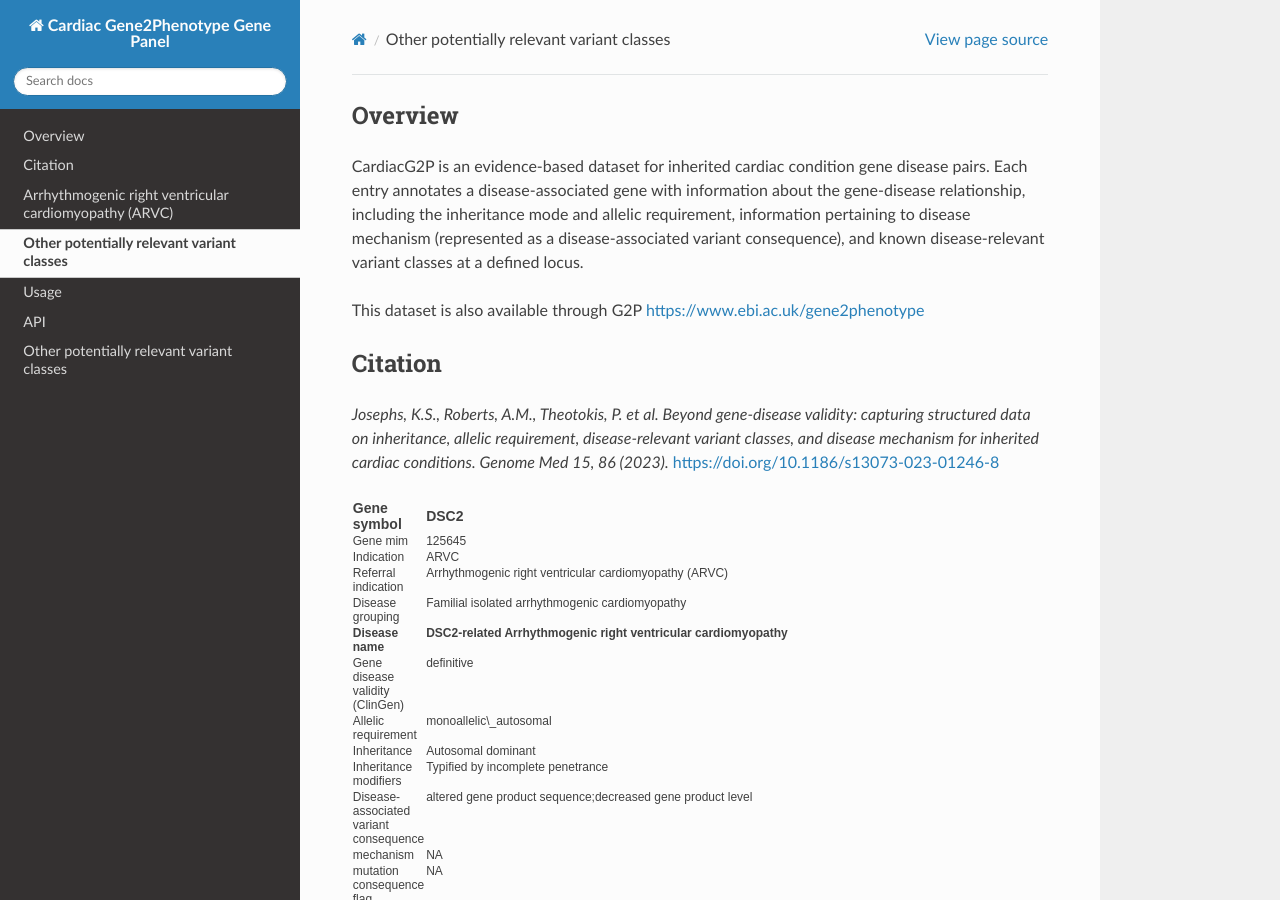
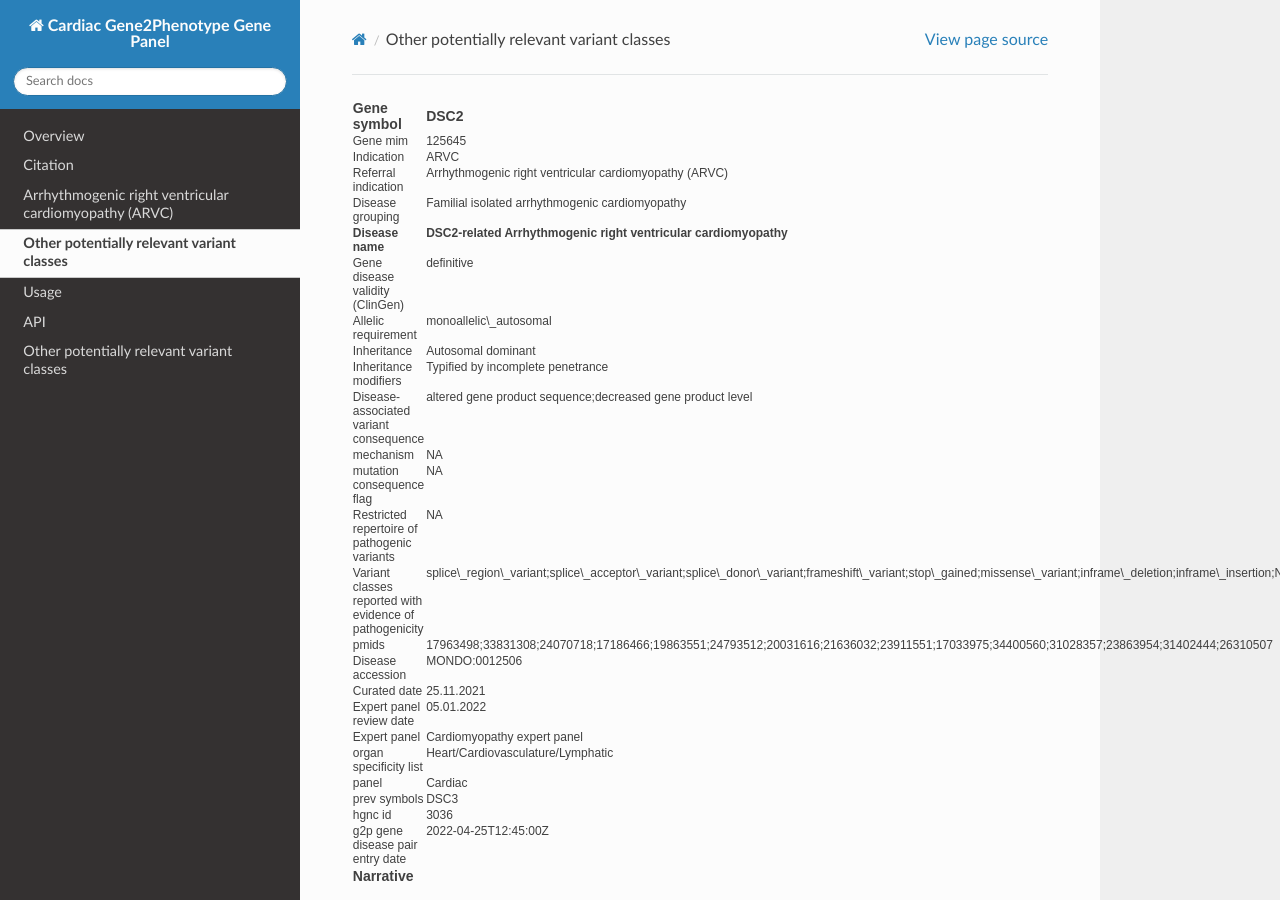
Before and after one commit to pantastheo/rtd-tutorial, a Sphinx documentation site: the page built from docs/source/g2p.md, in a window 1280 px wide and 900 px high. Built offline with Sphinx 7.4.7 and the Read the Docs theme 3.1.0, drawn with Linux system fonts in a browser that asks for light colours.

Commit message:
update g2p

```diff
--- a/docs/source/g2p.md
+++ b/docs/source/g2p.md
@@ -1,28 +1,3 @@
-<h2>
-Overview
-</h2>
-
-CardiacG2P is an evidence-based dataset for inherited cardiac condition
-gene disease pairs. Each entry annotates a disease-associated gene with
-information about the gene-disease relationship, including the
-inheritance mode and allelic requirement, information pertaining to
-disease mechanism (represented as a disease-associated variant
-consequence), and known disease-relevant variant classes at a defined
-locus.
-
-This dataset is also available through G2P
-<https://www.ebi.ac.uk/gene2phenotype>
-
-<h2>
-Citation
-</h2>
-
-*Josephs, K.S., Roberts, A.M., Theotokis, P. et al. Beyond gene-disease
-validity: capturing structured data on inheritance, allelic requirement,
-disease-relevant variant classes, and disease mechanism for inherited
-cardiac conditions. Genome Med 15, 86 (2023).*
-<https://doi.org/10.1186/s13073-023-01246-8>
-
 <table class="table table-striped table-condensed" style="font-size: 12px; font-family: sans-serif; margin-left: auto; margin-right: auto;">
 <thead>
 <tr>
```
